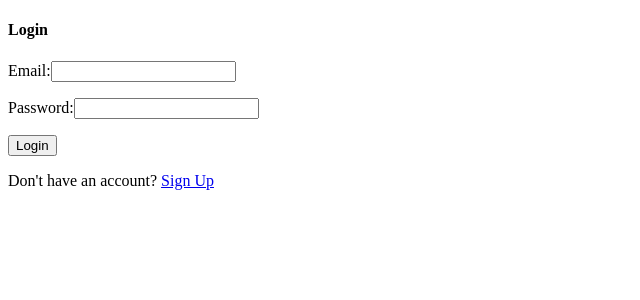
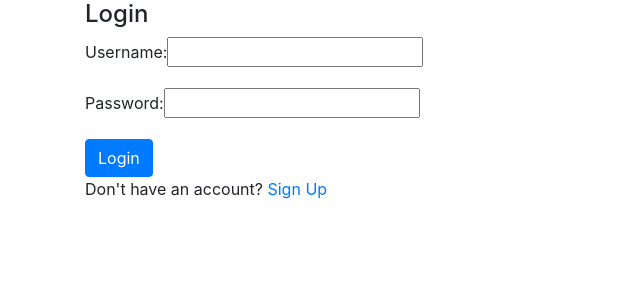
Before and after one commit to tumbone/AngPassAuth, an Angular app: page /login in a window 1280 px wide. Shown: the top 300 px of the page, without its empty margins (0-640 px from the left). Built offline with nearby package versions, Linux system fonts and the light colour scheme.

Commit message:
added file dependencies for bootstrap, minimal styling to login page

```diff
--- a/package.json
+++ b/package.json
@@ -13,6 +13,7 @@
   "private": true,
   "dependencies": {
     "@angular/animations": "^5.2.0",
+    "@angular/cli": "^1.6.8",
     "@angular/common": "^5.2.0",
     "@angular/compiler": "^5.2.0",
     "@angular/core": "^5.2.0",
@@ -21,12 +22,14 @@
     "@angular/platform-browser": "^5.2.0",
     "@angular/platform-browser-dynamic": "^5.2.0",
     "@angular/router": "^5.2.0",
+    "bootstrap": "^4.0.0",
     "core-js": "^2.4.1",
+    "jquery": "^3.3.1",
+    "popper.js": "^1.12.9",
     "rxjs": "^5.5.6",
     "zone.js": "^0.8.19"
   },
   "devDependencies": {
-    "@angular/cli": "1.6.6",
     "@angular/compiler-cli": "^5.2.0",
     "@angular/language-service": "^5.2.0",
     "@types/jasmine": "~2.8.3",
--- a/src/app/auth/login/login.component.html
+++ b/src/app/auth/login/login.component.html
@@ -1,14 +1,17 @@
+<div class="container">
+
   <h4>Login</h4>
   <p>
-  <label for="email">Email:</label>
-  <input type="text" #email name="email">
+    <label for="username">Username:</label>
+    <input type="text" #usename name="username">
   </p>
   <p>
     <label for="password">Password:</label>
     <input type="password" #password name="password">
   </p>
-<button (click)="login(email.value, password.value)">Login</button>
+  <button class="btn btn-primary" (click)="login(usename.value, password.value)">Login</button>
   <p>
     Don't have an account?
     <a routerLink="/signup">Sign Up</a>
   </p>
+</div>
--- a/src/environments/environment.prod.ts
+++ b/src/environments/environment.prod.ts
@@ -1,3 +1,4 @@
 export const environment = {
-  production: true
+  production: true,
+  authSvc: ''
 };
--- a/src/styles.css
+++ b/src/styles.css
@@ -1 +1,2 @@
 /* You can add global styles to this file, and also import other style files */
+@import "../node_modules/bootstrap/dist/css/bootstrap.min.css";
```
Also changed, not shown: .angular-cli.json, 1 other file (tests, documents, lock files or other folders). Lines whose indentation alone changed are shown as unchanged.
